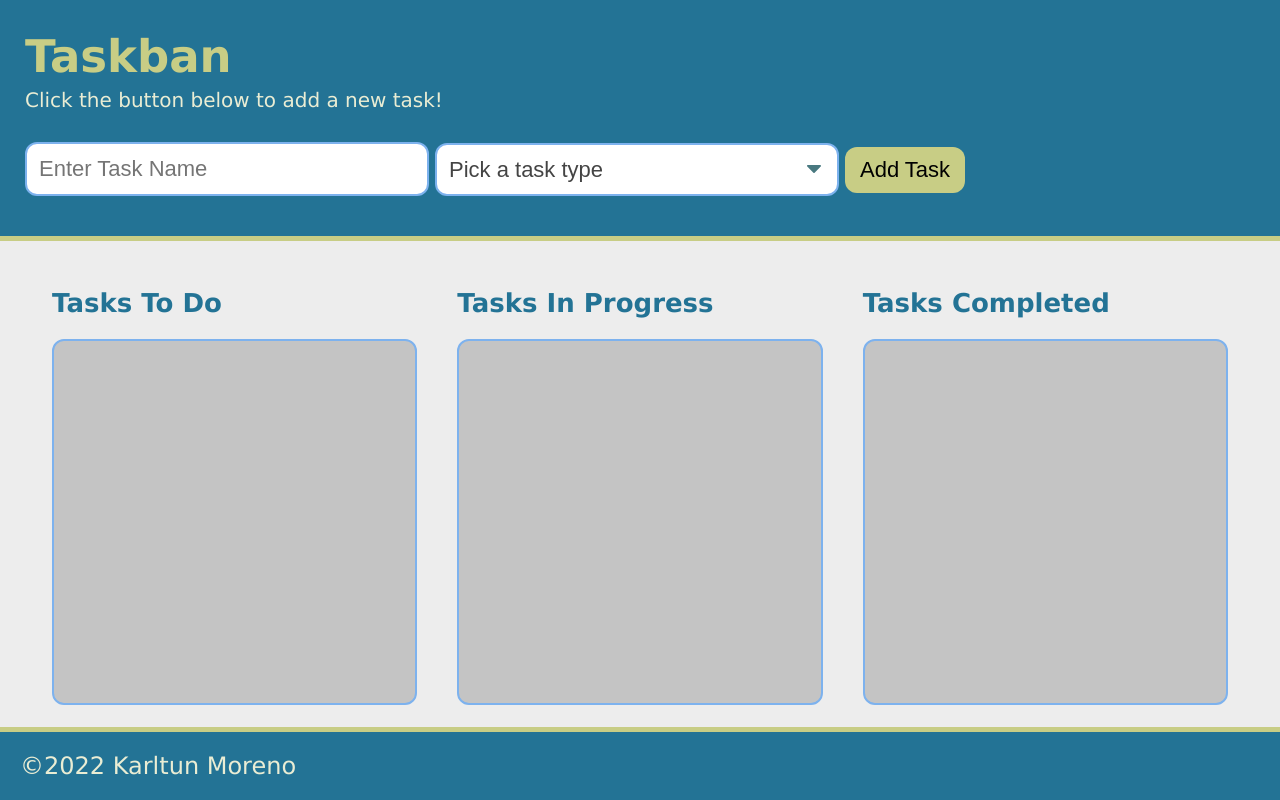
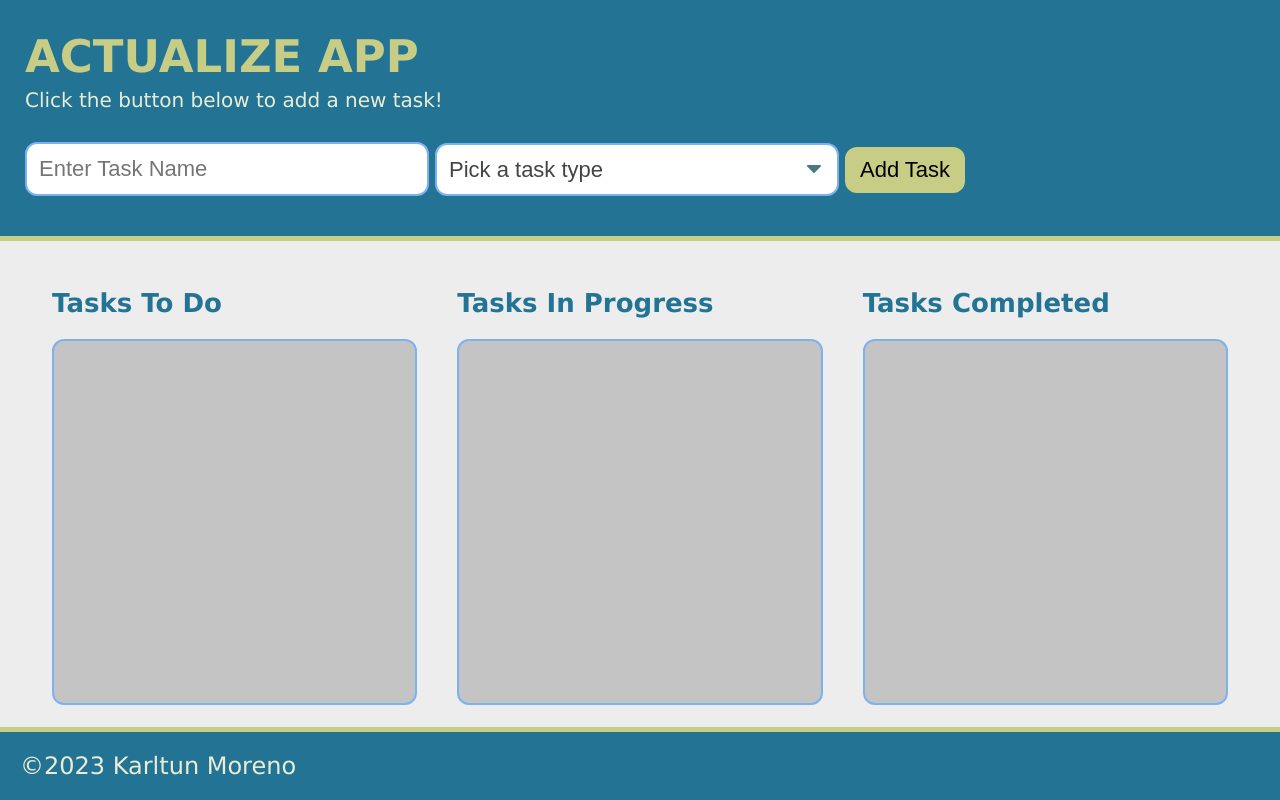
Before and after one commit to karltunmoreno/Taskban, a plain HTML site: page index.html in a window 1280 px wide. Drawn offline with Linux system fonts and the light colour scheme.

Commit message:
Change Html Commit

```diff
--- a/index.html
+++ b/index.html
@@ -11,7 +11,7 @@
 
   <body>
     <header>
-      <h1 class="page-title">Taskban</h1>
+      <h1 class="page-title">ACTUALIZE APP</h1>
       <p>Click the button below to add a new task!</p>
       <form id="task-form">
         <div class="form-group">
@@ -68,7 +68,7 @@
       </section>
     </main>
 
-    <footer>&copy;2022 Karltun Moreno</footer>
+    <footer>&copy;2023 Karltun Moreno</footer>
     <script src="./assets/js/script.js"></script>
   </body>
 </html>
```
